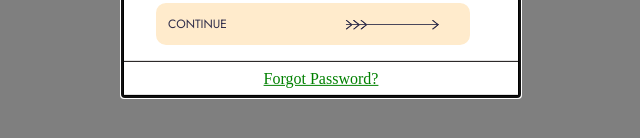
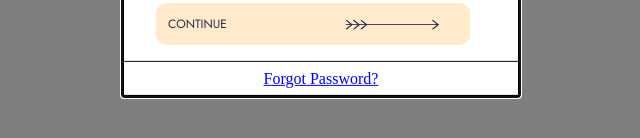
Before and after one commit to Mariie97/Capstone-QWERTY-Dev-Solutions-Team, a React (Create React App) app in the folder parapido-gui/: page /admin in a window 1280 px wide. Shown: the part 590-728 px from the top of the page, without its empty margins (319-959 px from the left). Built offline with nearby package versions, Linux system fonts and the light colour scheme.

Commit message:
changed colors for login modal again to blue

```diff
--- a/parapido-gui/src/Components/LoginModal.js
+++ b/parapido-gui/src/Components/LoginModal.js
@@ -153,9 +153,9 @@ class LoginModal extends Component {
                         <hr className="line-login-modal" />
                         <ul className="footer-flex-login-modal">
                             {adminLogin === undefined &&
-                            <Link to={"/signup"} style={{color:"green"}}> Create an Account? </Link>
+                            <Link to={"/signup"} style={{color:"blue"}}> Create an Account? </Link>
                             }
-                            <Link to={"/security-questions"} style={{color:"green"}}> Forgot Password? </Link>
+                            <Link to={"/security-questions"} style={{color:"blue"}}> Forgot Password? </Link>
                         </ul>
                     </Box>
                 </Modal>
```
